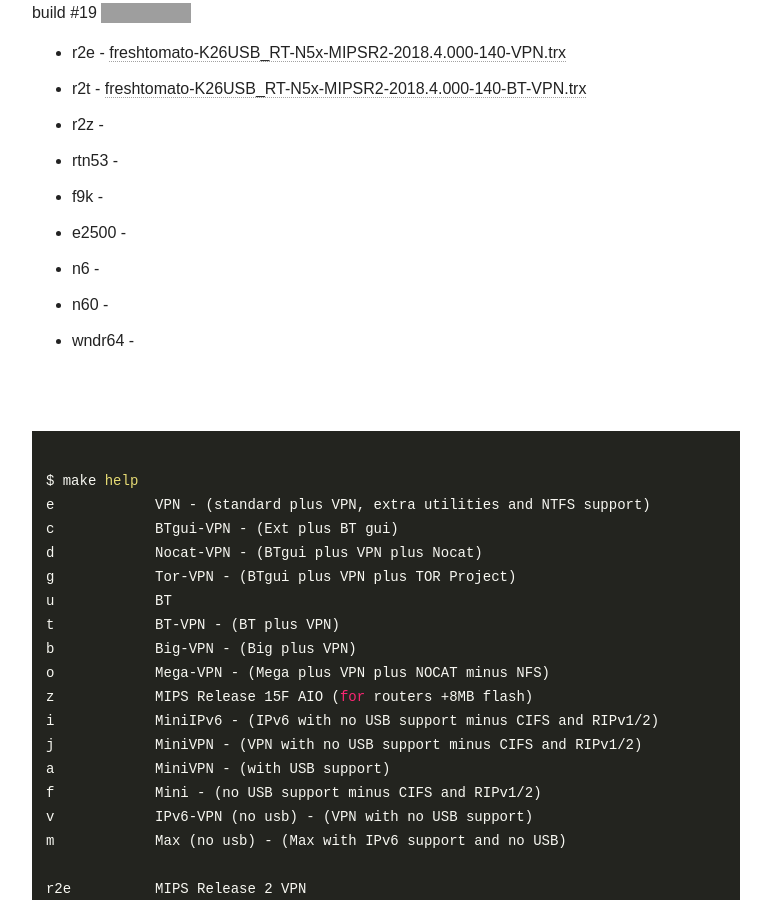
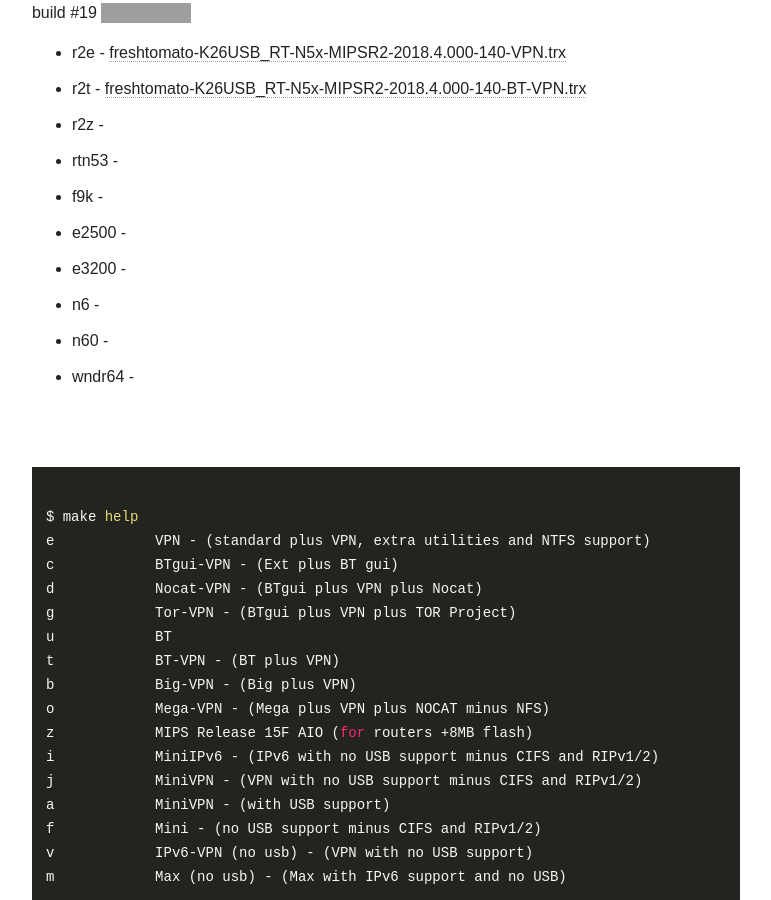
Before and after one commit to oglopss/freshtomato-mips-ci-jekyll, a Jekyll site: the page built from index.html, in a window 1280 px wide and 900 px high, scrolled down 595 px. Shown: the whole window, without its empty margins (254-1025 px from the left). Built offline with Jekyll 4.4.1, drawn with Linux system fonts in a browser that asks for light colours; nearby versions of some CDN libraries; grey boxes are pictures that could not be loaded.

Commit message:
Travis build 19 e3200 pushed to gh-pages

```diff
--- a/_data/ss.yml
+++ b/_data/ss.yml
@@ -9,3 +9,4 @@
   - 0008 n6
   - 0010 wndr64
   - 0009 n60
+  - 0007 e3200
```
